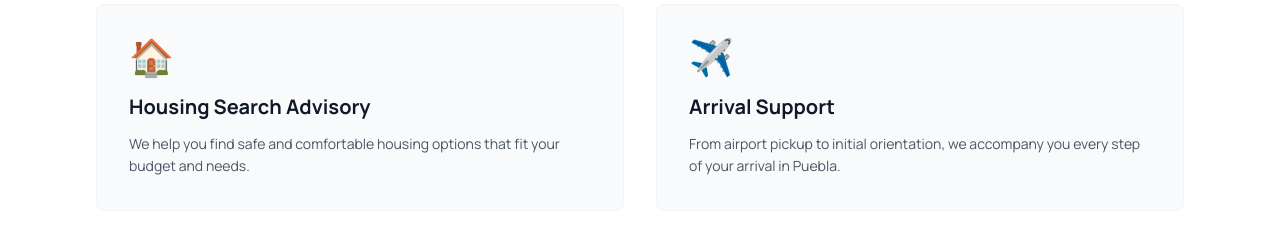
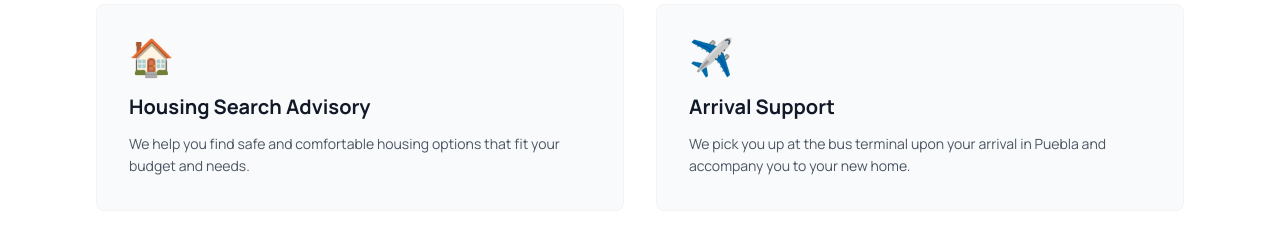
Before and after one commit to JulienFifty/puebla-housing, a Next.js app: page /en/quien-somos in a window 1280 px wide. Shown: the part 2360-2588 px from the top of the page. Built offline with nearby package versions, Linux system fonts and the light colour scheme; no server answers.

Commit message:
Update arrival support text to mention bus terminal pickup

```diff
--- a/app/[locale]/quien-somos/page.tsx
+++ b/app/[locale]/quien-somos/page.tsx
@@ -66,8 +66,8 @@ export default function AboutPage() {
     {
       title: locale === 'es' ? 'Apoyo en tu Llegada' : 'Arrival Support',
       description: locale === 'es'
-        ? 'Desde la recogida en el aeropuerto hasta la orientación inicial, te acompañamos en cada paso de tu llegada a Puebla.'
-        : 'From airport pickup to initial orientation, we accompany you every step of your arrival in Puebla.',
+        ? 'Te recogemos en el terminal de autobuses a tu llegada en Puebla y te acompañamos hasta tu nuevo hogar.'
+        : 'We pick you up at the bus terminal upon your arrival in Puebla and accompany you to your new home.',
       icon: '✈️',
     },
     {
```
